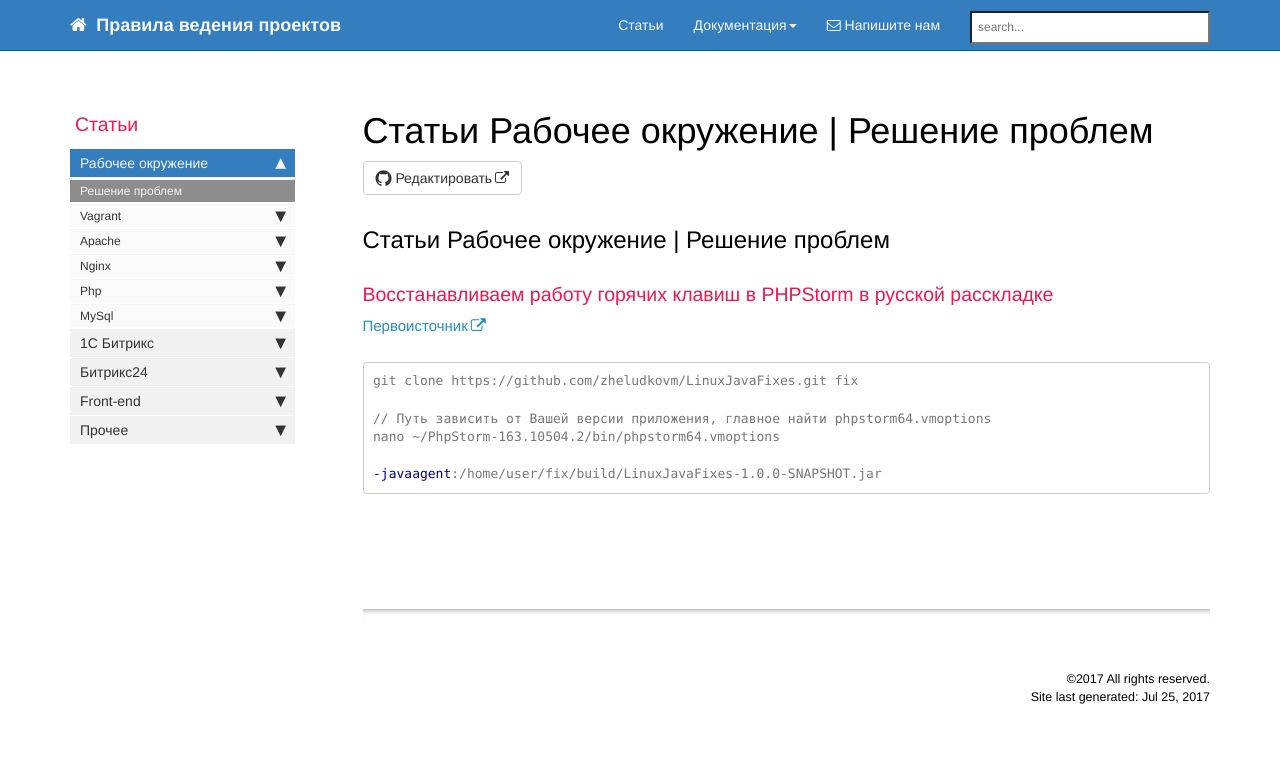
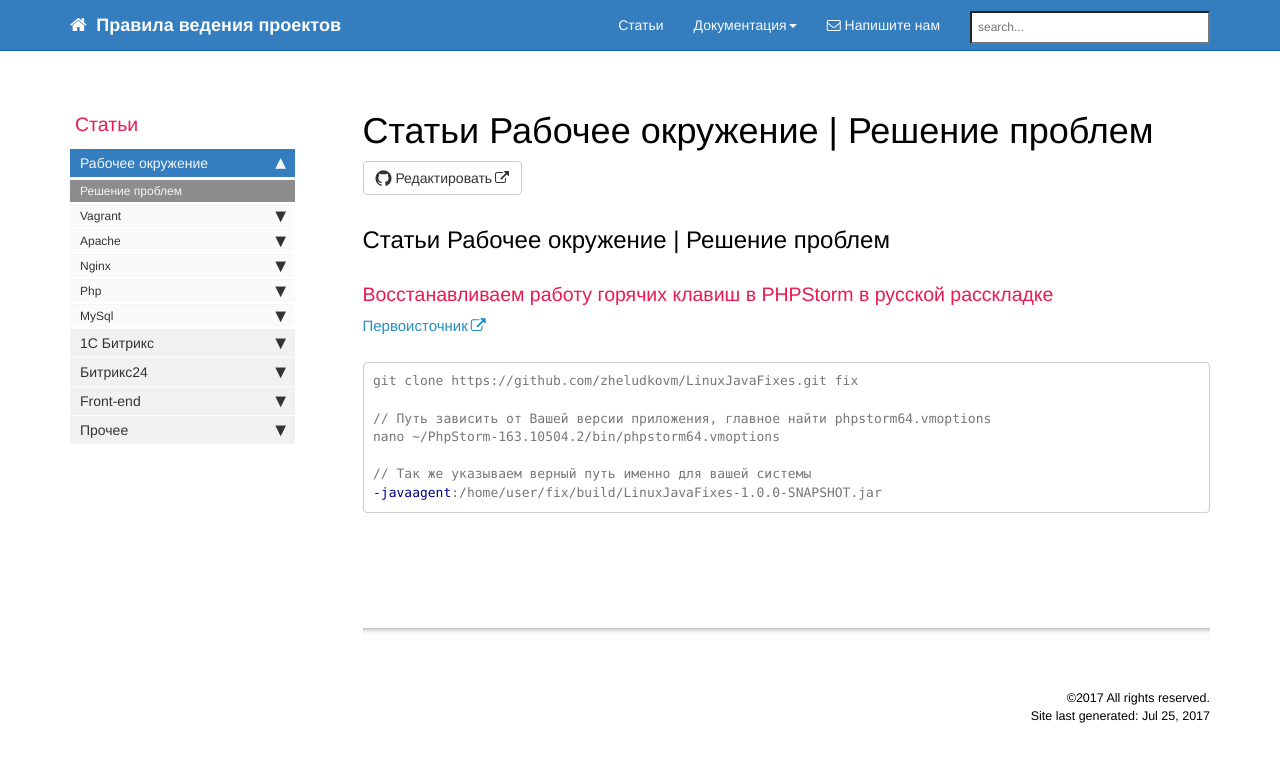
Before and after one commit to gdecider/gdecider.github.io, a Jekyll site: the page built from pages/articles/articles_env-reshenie-problem.md, in a window 1280 px wide. Shown: the top 762 px of the page. Built offline with Jekyll 4.4.1, drawn with Linux system fonts in a browser that asks for light colours; nearby versions of some CDN libraries; comment, search, counter and statistics services are not loaded.

Commit message:
Update articles_env-reshenie-problem.md

````diff
--- a/pages/articles/articles_env-reshenie-problem.md
+++ b/pages/articles/articles_env-reshenie-problem.md
@@ -19,5 +19,6 @@
 // Путь зависить от Вашей версии приложения, главное найти phpstorm64.vmoptions
 nano ~/PhpStorm-163.10504.2/bin/phpstorm64.vmoptions
 
+// Так же указываем верный путь именно для вашей системы
 -javaagent:/home/user/fix/build/LinuxJavaFixes-1.0.0-SNAPSHOT.jar
 ```
````
